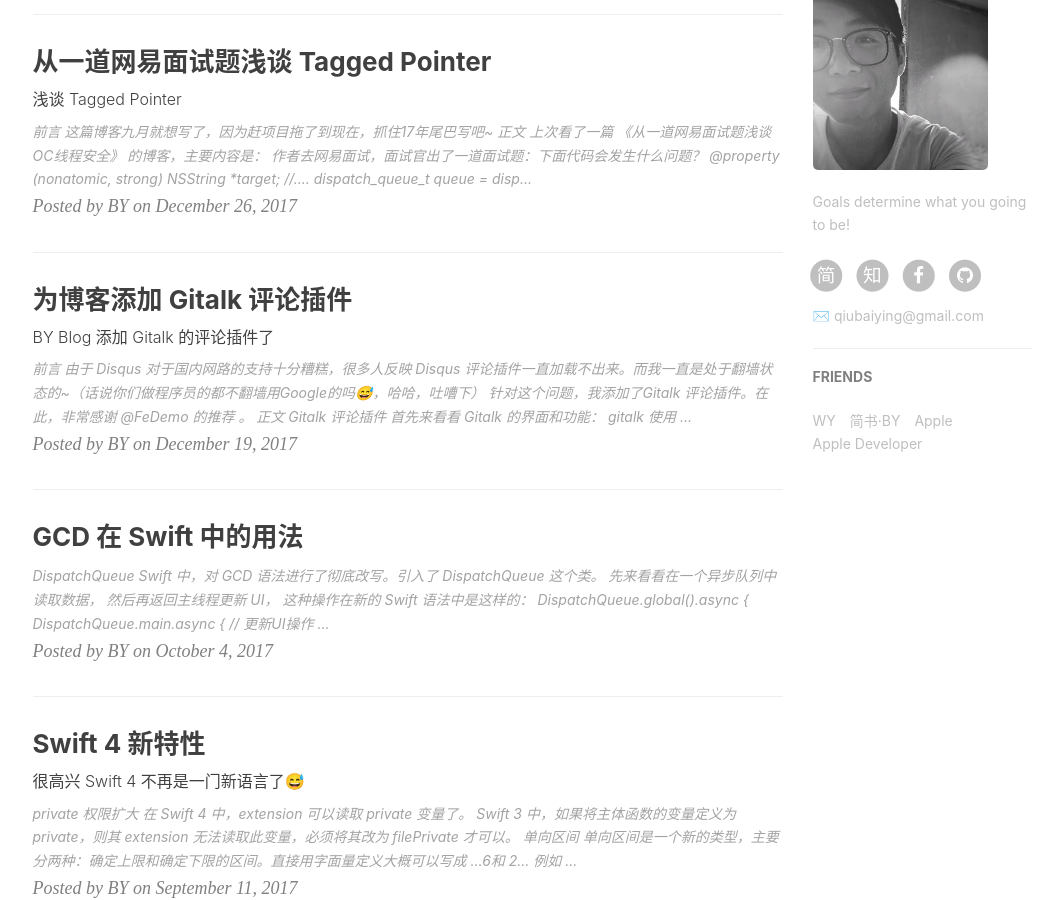
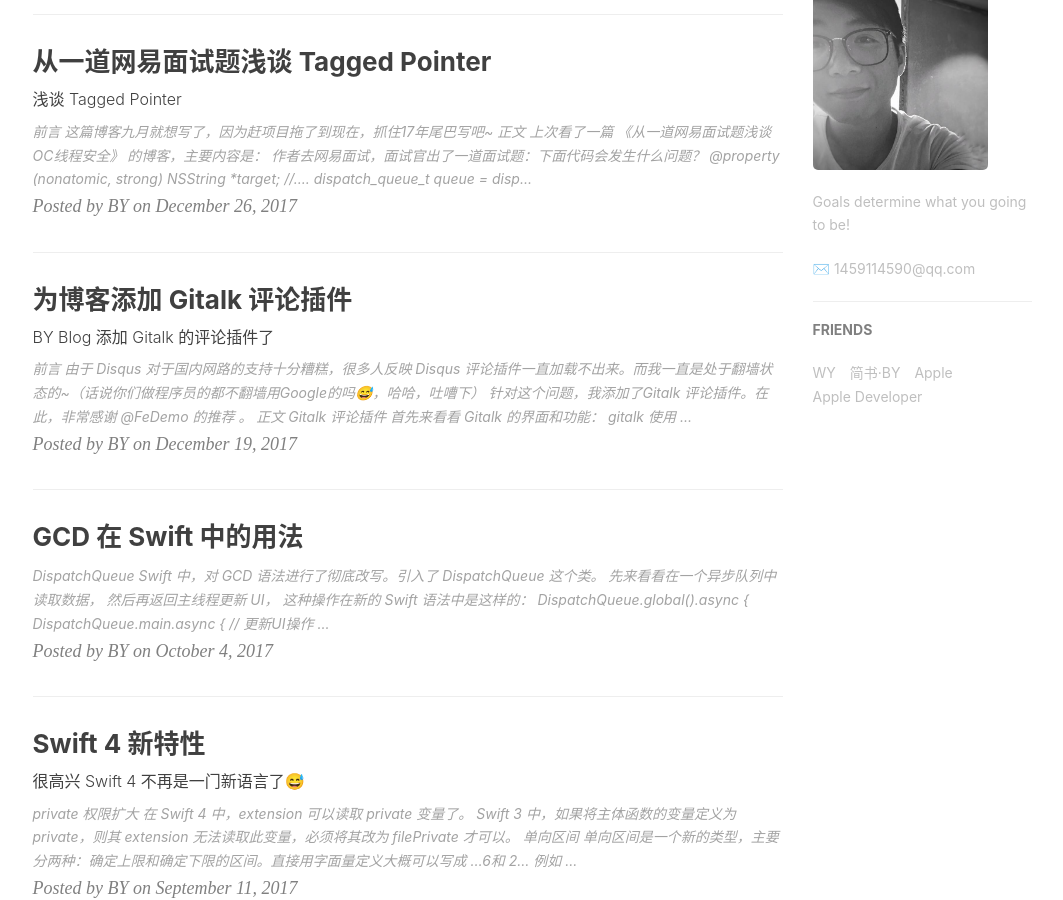
Before and after one commit to Thanos1459/Thanos1459.github.io, a Jekyll site: the page built from index.html, in a window 1280 px wide and 900 px high, scrolled down 874 px. Shown: the whole window, without its empty margins (135-1198 px from the left). Built offline with Jekyll 4.4.1, drawn with Linux system fonts in a browser that asks for light colours; nearby versions of some CDN libraries; the list of posts is cut into pages by our own code; comment, search, counter and statistics services are not loaded; some of the changed lines change nothing that is shown.

Commit message:
Update _config.yml
修改title

```diff
--- a/_config.yml
+++ b/_config.yml
@@ -1,13 +1,13 @@
 # Site settings
 title: BY Blog
-SEOTitle: 柏荧的博客 | BY Blog
+SEOTitle: 田锐的博客 | BY Blog
 header-img: img/post-bg-desk.jpg
-email: qiubaiying@gmail.com
+email: 1459114590@qq.com
 description: "Every failure is leading towards success."
-keyword: "BY, BY Blog, 柏荧的博客, qiubaiying, 邱柏荧, iOS, Apple, iPhone"
+keyword: "BY, BY Blog, 田锐的博客,cropwatchman, 田锐, iOS, java, iPhone"
 url: "http://qiubaiying.github.io"          # your host, for absolute URL
 baseurl: ""      # for example, '/blog' if your blog hosted on 'host/blog'
-github_repo: "https://github.com/qiubaiying/qiubaiying.github.io.git" # you code repository
+github_repo: "https://github.com/cropwatchman/cropwatchman.github.io.git" # you code repository
 
 # Sidebar settings
 sidebar: true                           # whether or not using Sidebar.
@@ -19,10 +19,10 @@
 # SNS settings
 RSS: false
 # weibo_username:     qiubaiying
-zhihu_username:     qiubaiying
-github_username:    qiubaiying
-facebook_username:  baiying.qiu.7
-jianshu_username:   e71990ada2fd
+#zhihu_username:     qiubaiying
+#github_username:    qiubaiying
+#facebook_username:  baiying.qiu.7
+#jianshu_username:   e71990ada2fd
 #twitter_username:   qiubaiying
 
 
@@ -64,9 +64,9 @@
   enable: true    #是否开启Gitalk评论
   clientID: f2c84e7629bb1446c1a4                            #生成的clientID
   clientSecret: ca6d6139d1e1b8c43f8b2e19492ddcac8b322d0d    #生成的clientSecret
-  repo: qiubaiying.github.io    #仓库名称
-  owner: qiubaiying    #github用户名
-  admin: qiubaiying
+  repo: cropwatchman.github.io    #仓库名称
+  owner: cropwatchman    #github用户名
+  admin: cropwatchman
   distractionFreeMode: true #是否启用类似FB的阴影遮罩
 
 
@@ -78,7 +78,7 @@
 
 # Google Analytics
 ga_track_id: 'UA-90855596-1'            # Format: UA-xxxxxx-xx
-ga_domain: qiubaiying.top               # 默认的是 auto, 这里我是自定义了的域名，你如果没有自己的域名，需要改成auto
+ga_domain: auto               # 默认的是 auto, 这里我是自定义了的域名，你如果没有自己的域名，需要改成auto
 
 
 
```
